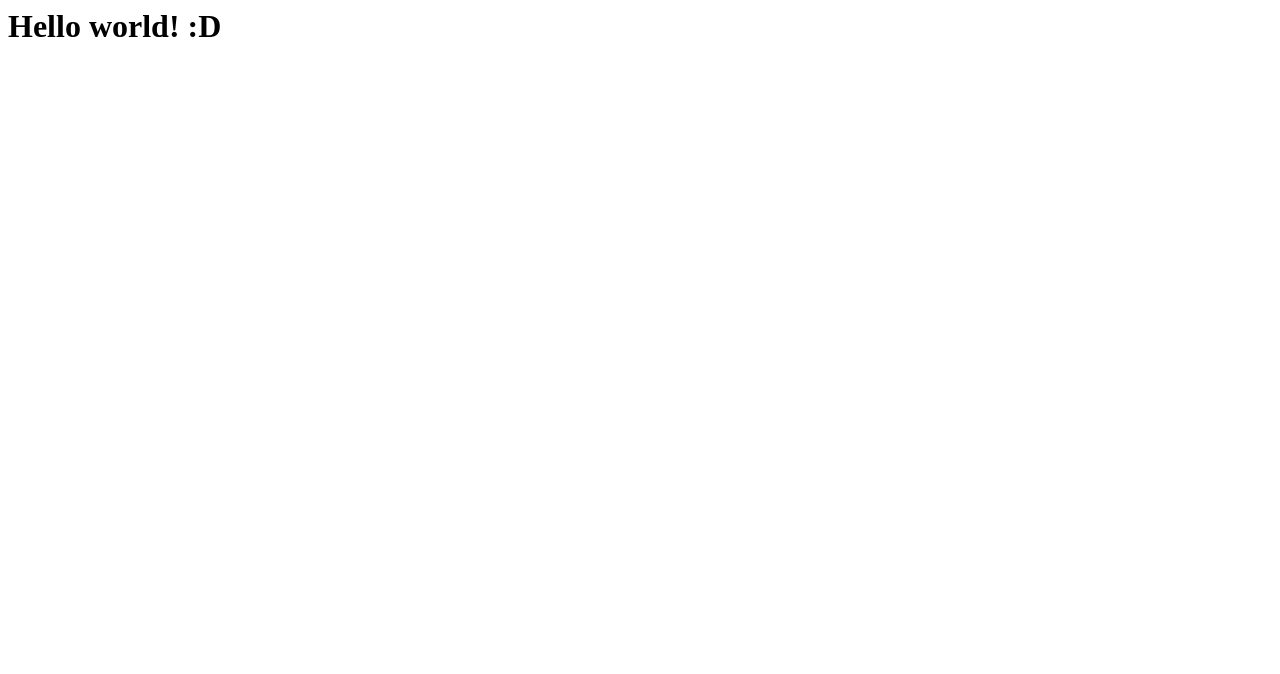
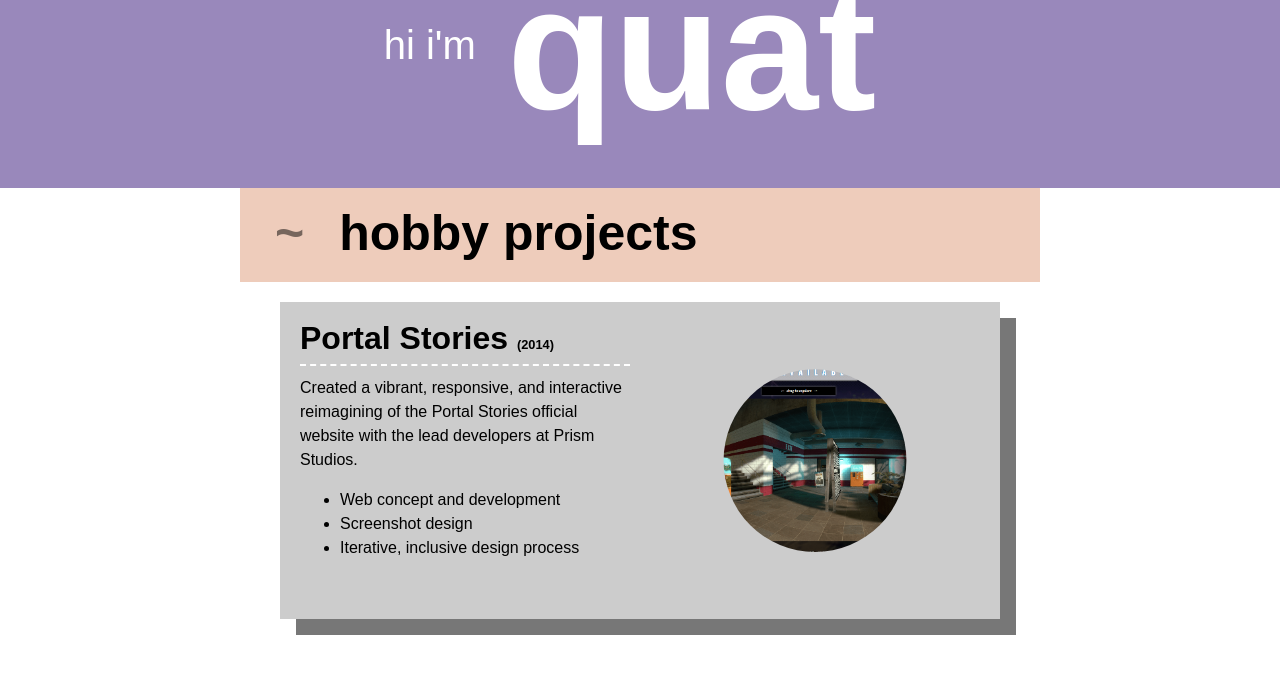
Before and after one commit to quat1024/quat1024.github.io, a plain HTML site: page index.html in a window 1280 px wide. Drawn offline with Linux system fonts and the light colour scheme; a web font is replaced by a local one.

Commit message:
initial design, add first project

```diff
--- a/index.html
+++ b/index.html
@@ -1,8 +1,30 @@
 <html>
 	<head>
 		<title>quat 1024</title>
+		<link rel="stylesheet" href="./style.css" />
+		<link href='http://fonts.googleapis.com/css?family=Kadwa:400,700' rel='stylesheet' type='text/css'>
+		<link href='http://fonts.googleapis.com/css?family=Oleo+Script+Swash+Caps' rel='stylesheet' type='text/css'>
 	</head>
 	<body>
-		<h1>Hello world! :D</h1>
+		<div class="header">hi i'm <b>quat</b></div>
+		<div class="content">
+			<h1 class="red">hobby projects</h1>
+			<div class="unit">
+				<div class="left">
+					<h2>Portal Stories <small>(2014)</small></h2>
+					Created a vibrant, responsive, and interactive reimagining of the Portal Stories official website with the lead developers at Prism Studios.
+					<ul>
+						<li>Web concept and development</li>
+						<li>Screenshot design</li>
+						<li>Iterative, inclusive design process</li>
+					</ul>
+				</div>
+				<div class="right">
+					<a href="http://portalstories.com">
+						<img class="unit-image" src="./psm.png"/>
+					</a>
+				</div>
+			</div>
+		</div>
 	</body>
 </html>
--- /dev/null
+++ b/style.css
@@ -0,0 +1,130 @@
+html, body {
+	margin: 0px;
+	padding: 0px;
+	height: 100%;
+}
+
+body {
+	background-color: white;
+}
+
+.content {
+	width: 800px;
+	margin: 0 auto;
+}
+
+.header {
+	width: 100%;
+	height: 240px;
+	text-align: center;
+	color: white;
+	background: #9988BB;
+	font-size: 40px;
+	font-family: "Oleo Script Swash Caps", sans-serif;
+	position: fixed;
+	top: -52px;
+	left: 0px;
+}
+
+.header b {
+	font-size: 175px;
+	margin-left: 20px;
+	margin-right: 20px;
+	vertical-align: middle;
+}
+
+.content {
+	font-family: "Kadwa", sans-serif;
+	padding-top: 184px;
+}
+
+h1 {
+	font-family: "Oleo Script Swash Caps", sans-serif;
+	text-transform: lowercase;
+	width: 100%;
+	font-size: 50px;
+	padding-top: 20px;
+	padding-bottom: 20px;
+	margin: 0;
+}
+
+h1:before {
+	content: "~";
+	color: rgba(0,0,0,0.5);
+	padding-left: 35px;
+	padding-right: 35px;
+}
+
+h1.red {
+	background-color: #EECCBB;
+}
+
+h2 {
+	font-family: "Kadwa", sans-serif;
+	width: 100%;
+	height: 42px;
+	font-size: 32px;
+	line-height: 32px;
+	margin: 0;
+	margin-bottom: 10px;
+	border-bottom: 2px dashed white;
+
+}
+
+small {
+font-size: 40%;
+}
+
+.unit {
+	width: 90%;
+	display: flex;
+	box-sizing: border-box;
+	margin: 20 auto;
+	background-color: #CCCCCC;
+	box-shadow: 16px 16px #777777;
+	padding: 20px;
+	line-height: 1.5;
+}
+
+.left {
+	width: 50%;
+	margin: 0;
+	margin-right: 10px;
+	padding: 0;
+}
+
+.right {
+	width: 50%;
+	margin: 0;
+	margin-left: 10px;
+	padding: 0;
+}
+
+.unit-image {
+	max-width: 100%;
+	height: auto;
+	clip-path: circle(30% at 50% 50%);
+	-webkit-clip-path: circle(30% at 50% 50%);
+	animation: circle-in 1s;
+	transition: clip-path 0.7s ease-in-out;
+	-webkit-transition: -webkit-clip-path 0.7s ease-in-out;
+}
+
+.unit-image:hover {
+	clip-path: circle(80% at 50% 50%);
+	-webkit-clip-path: circle(80% at 50% 50%);
+	transition: clip-path 0.7s ease-in-out;
+	-webkit-transition: -webkit-clip-path 0.7s ease-in-out;
+}
+
+@keyframes circle-in {
+	from {
+		clip-path: circle(0% at 50% 50%);
+		-webkit-clip-path: circle(0% at 50% 50%);
+	}
+
+	to {
+		clip-path: circle(30% at 50% 50%);
+		-webkit-clip-path: circle(30% at 50% 50%);
+	}
+}
```
Also changed, not shown: psm.png (added).
